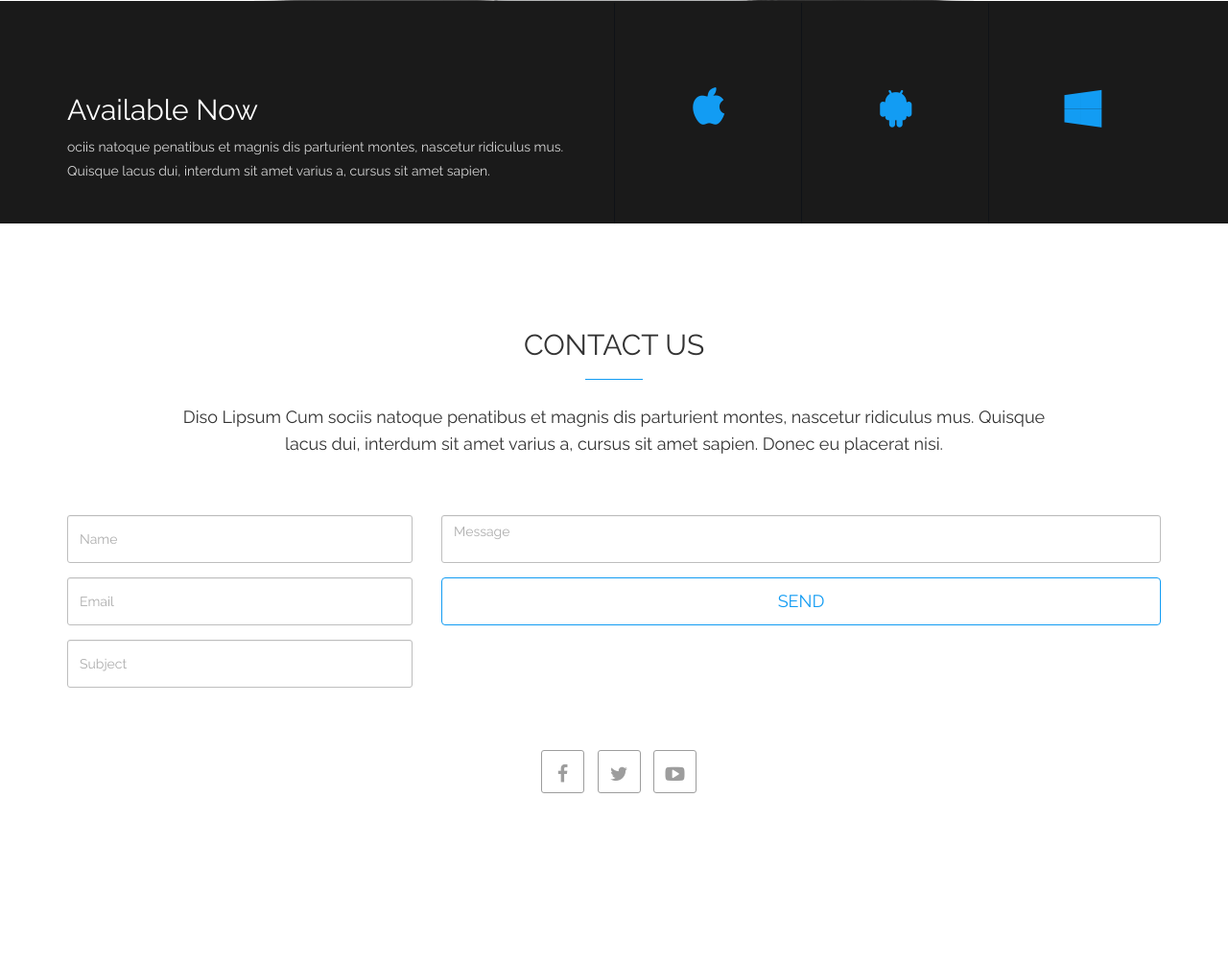
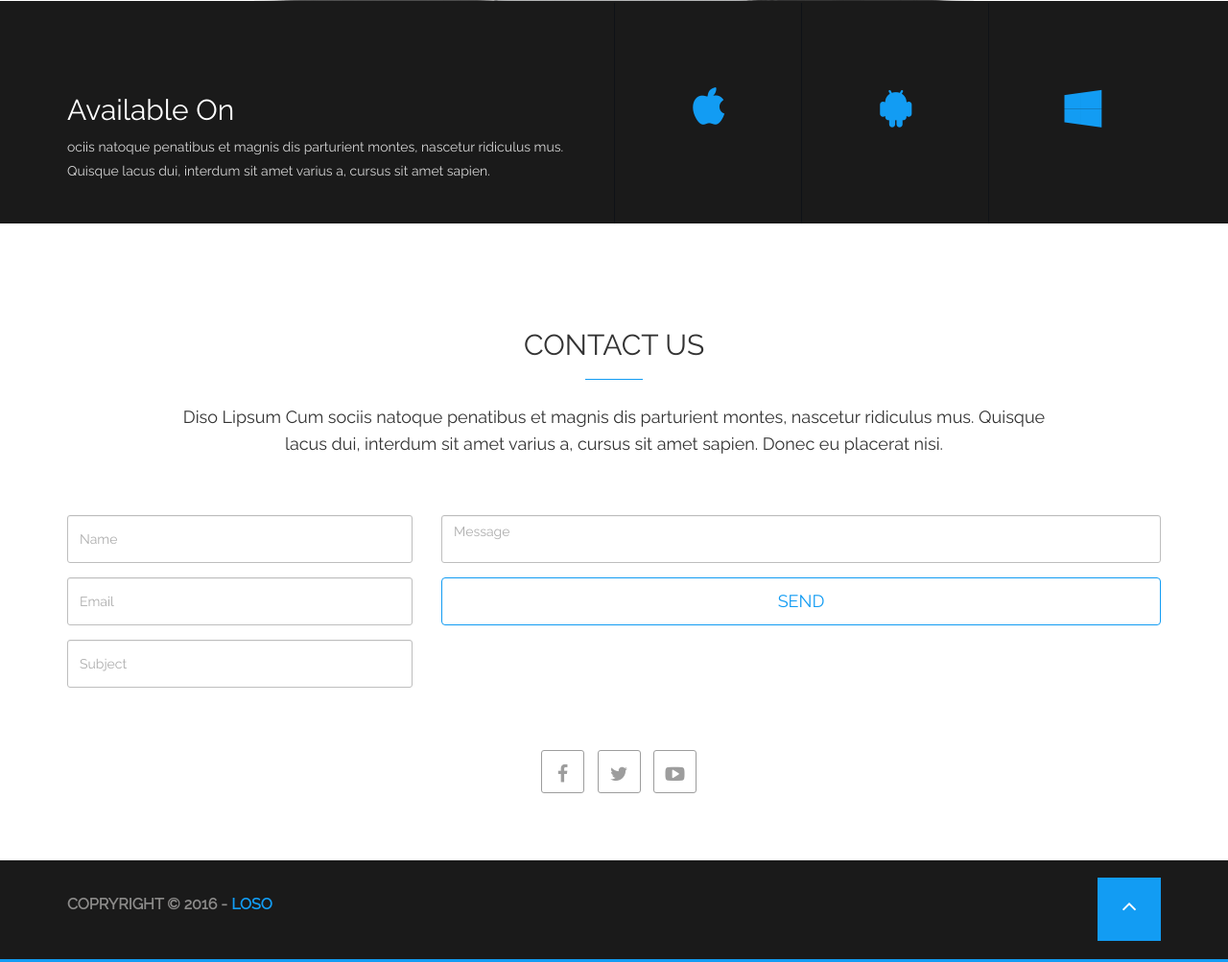
Before and after one commit to sathiyaseelan/loso, a plain HTML site: page index.html in a window 1280 px wide. Shown: the part 5517-6520 px from the top of the page at 96% size. Before the commit the page ends 6414 px from the top, so only its background shows below. Drawn offline with Linux system fonts and the light colour scheme.

Commit message:
Added Footer markup & style

```diff
--- a/css/style.css
+++ b/css/style.css
@@ -566,7 +566,6 @@ textarea {
  line-height: 49px;
  color: #9d9d9d;
  font-size: 20px;
-
 }
 
 .social-icons ul li a:hover {
@@ -578,3 +577,41 @@ textarea {
   -o-transition: all 1s;
   -webkit-transition: all 1s;
 }
+
+/* ==== footer section ===== */
+
+footer {
+  background-color: #1a1a1a;
+  padding-top: 35px;
+  padding-bottom: 35px;
+  border-bottom: 3px solid #129CF3;
+}
+
+#copyright {
+  width: 50%;
+}
+
+#copyright p{
+ color: #8c8b8a;
+ font-weight: 600;
+ font-size: 16px;
+ text-transform: uppercase;
+
+}
+
+#copyright a{
+ text-decoration: none;
+ color: #129CF3;
+}
+.scroll-top {
+  text-align: right;
+}
+.scroll-top a{
+  background-color: #129CF3;
+  padding: 25px;
+}
+
+.scroll-top a i{
+ color: #fff;
+ font-size:25px;
+}
--- a/index.html
+++ b/index.html
@@ -361,7 +361,7 @@
             <div class="row">
               <div class="col-md-6">
                 <div class="available-title">
-                  <h2>Available Now</h2>
+                  <h2>Available On</h2>
                   <p>ociis natoque penatibus et magnis dis parturient montes, nascetur ridiculus mus. Quisque lacus dui, interdum sit amet varius a, cursus sit amet sapien.</p>
                 </div>
               </div>
@@ -442,6 +442,24 @@
           </div>
         </div>
       </section>
+
+      <!-- Footer section -->
+      <footer>
+        <div class="container">
+          <div class="row">
+            <div class="col-md-6">
+              <div id="copyright">
+                <p>Copryright &copy; 2016  - <a href="#">Loso</a></a></p>
+              </div>
+            </div>
+            <div class="col-md-6">
+              <div class="scroll-top">
+                <a href="#"><i class="fa fa-angle-up"></i></a>
+              </div>
+            </div>
+          </div>
+        </div>
+      </footer>
       <!-- JS -->
       <script src="js/jquery.js"></script>
 		  <script src="js/bootstrap.min.js"></script>
```
